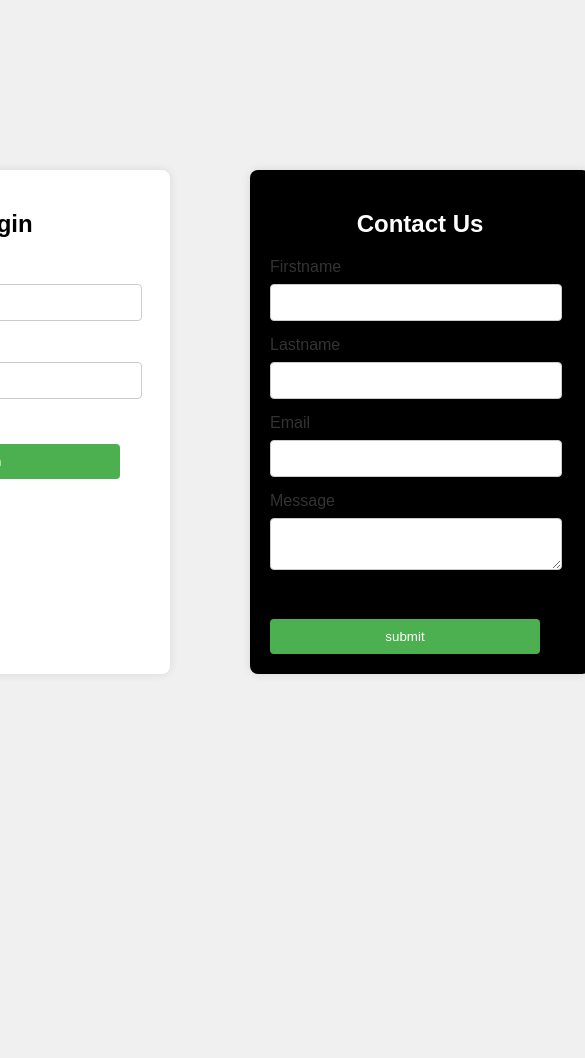
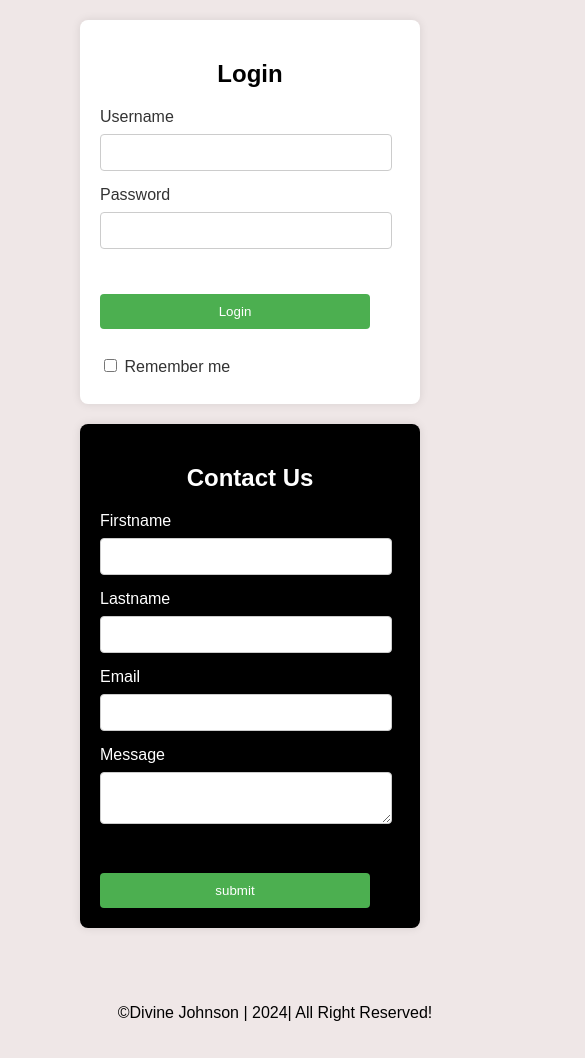
Before and after one commit to Deevyne21/login-page, a plain HTML site: page index.html in a window 390 px wide. Shown: the whole page, 585 px wide, since content can reach past the window. Before the commit the page ends 844 px from the top, so only its background shows below. Drawn offline with Linux system fonts and the light colour scheme.

Commit message:
Added mobile responsiveness

```diff
--- a/assets/style.css
+++ b/assets/style.css
@@ -1,7 +1,7 @@
 body {
     font-family: Arial, sans-serif;
     background-color: #f0f0f0;
-    display: flex;
+    /* display: flex; */
     justify-content: center;
     align-items: center;
     height: 100vh;
@@ -11,6 +11,9 @@ body {
 
 main {
     display: flex;
+    margin-top: 20px;
+    /* text-align: center; */
+    justify-content: center;
     /* padding-left: 30px;
     margin-left: 10px; */
 }
@@ -30,7 +33,7 @@ main {
     color: #ffffff;
 }
 
-label {
+.login-container label {
     display: block;
     margin-bottom: 8px;
     color: #333;
@@ -48,7 +51,7 @@ input[type="password"] {
 button {
     width: 100%;
     padding: 10px;
-    background-color: #4CAF50;
+    background-color: #4caf50;
     color: white;
     border: none;
     border-radius: 4px;
@@ -83,7 +86,7 @@ form h2 {
 label {
     display: block;
     margin-bottom: 8px;
-    color: #333;
+    color: #fff;
 }
 
 input[type="text"],
@@ -94,12 +97,13 @@ textarea {
     margin-bottom: 15px;
     border: 1px solid #ccc;
     border-radius: 4px;
+    color: #ccc;
 }
 
 button {
     width: 90%;
     padding: 10px;
-    background-color: #4CAF50;
+    background-color: #4caf50;
     color: white;
     border: none;
     border-radius: 4px;
@@ -109,3 +113,49 @@ button {
 button:hover {
     background-color: #45a049;
 }
+
+footer {
+    width: 100%;
+    padding: 20px;
+    text-align: center;
+    justify-content: center;
+}
+
+@media (max-width: 768px) {
+    body {
+        font-family: Arial, sans-serif;
+        background-color: #efe7e7;
+        justify-content: center;
+        align-items: center;
+        height: 100vh;
+        margin: 0;
+        width: 100%;
+    }
+    main {
+        display: flex;
+        flex-direction: column;
+        margin: 20px;
+        justify-content: center;
+    }
+    .login-container {
+        background-color: #ffffff;
+        padding: 20px;
+        width: 300px;
+        justify-content: center;
+        margin-left: 60px;
+    }
+    .contact-form-container {
+        padding: 20px;
+        width: 300px;
+        margin-top: 20px;
+        margin-bottom: 20px;
+        justify-content: center;
+        margin-left: 60px;
+    }
+    footer {
+        width: 100%;
+        margin-bottom: 20px;
+        margin-left: 30px;
+        padding-left: 50px;
+    }
+}
--- a/index.html
+++ b/index.html
@@ -2,54 +2,49 @@
 <html lang="en">
 
 <head>
-    <meta charset="UTF-8">
-    <meta name="viewport" content="width=device-width, initial-scale=1.0">
+    <meta charset="UTF-8" />
+    <meta name="viewport" content="width=device-width, initial-scale=1.0" />
     <title>Login Page</title>
-    <link rel="stylesheet" href="assets/style.css">
+    <link rel="stylesheet" href="assets/style.css" />
 </head>
 
 <body>
-
     <main>
         <div class="login-container">
             <form action="/login" method="post">
                 <h2>Login</h2>
                 <label for="username">Username</label>
-                <input type="text" id="username" name="username" required>
+                <input type="text" id="username" name="username" required />
 
                 <label for="password">Password</label>
-                <input type="password" id="password" name="password" required>
+                <input type="password" id="password" name="password" required />
 
                 <button type="submit">Login</button>
-                <label>
-                <input type="checkbox" name="remember"> Remember me
-            </label>
+                <label> <input type="checkbox" name="remember" /> Remember me </label>
             </form>
         </div>
         <div class="contact-form-container">
             <form action="/submit" method="post">
                 <h2 class="contact-us">Contact Us</h2>
                 <label for="fname">Firstname</label>
-                <input type="text" id="fname" name="fname" required>
+                <input type="text" id="fname" name="fname" required />
 
                 <label for="lName">Lastname</label>
-                <input type="text" id="lname" name="lname" required>
+                <input type="text" id="lname" name="lname" required />
 
                 <label for="email">Email</label>
-                <input type="email" id="email" name="email">
+                <input type="email" id="email" name="email" />
                 <label for="message">Message</label>
                 <textarea id="message" name="message"></textarea>
 
-
                 <button type="submit">submit</button>
-
             </form>
         </div>
     </main>
 
-
-
-
+    <footer>
+        <p>&copy;Divine Johnson | 2024| All Right Reserved!</p>
+    </footer>
 </body>
 
 </html>
```
